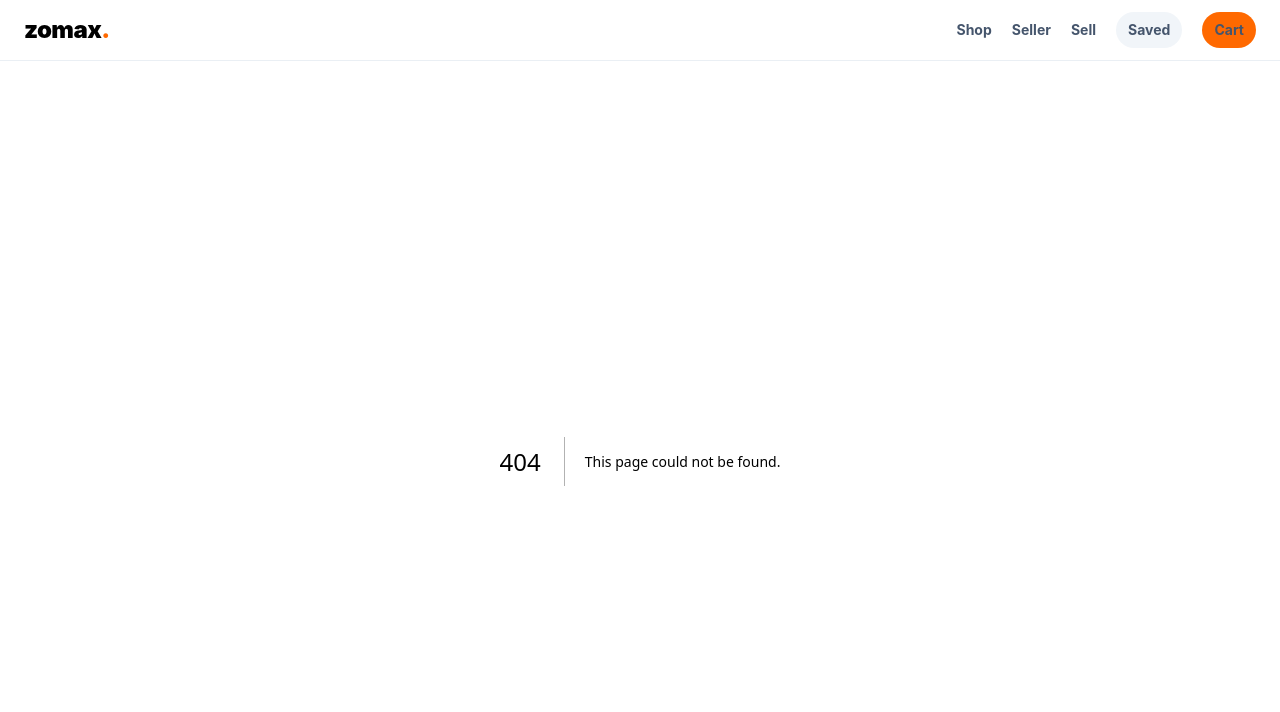
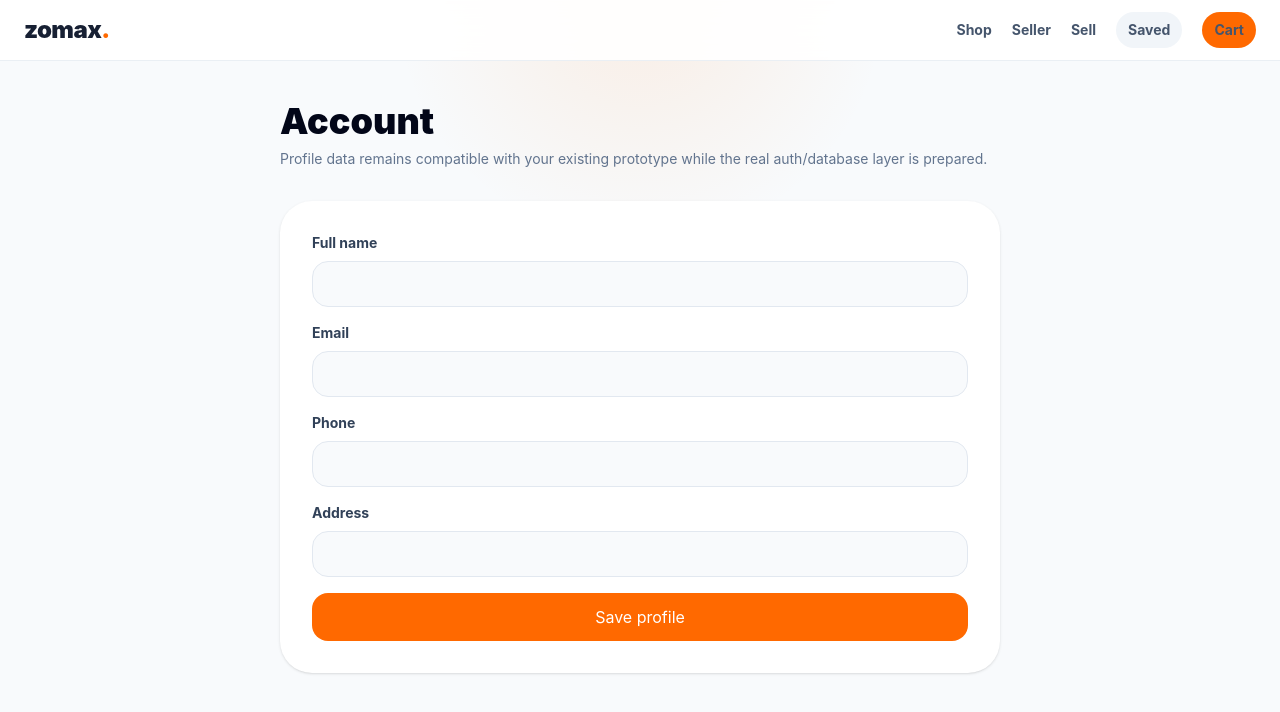
Before and after one commit to nbeekeddy-debug/zomax, a Next.js app: page /account in a window 1280 px wide. Before the commit this address had no page. Shown: the top 712 px of the page. Built offline with nearby package versions, Linux system fonts and the light colour scheme.

Commit message:
feat: migrate account profile route

```diff
--- /dev/null
+++ b/app/account/page.tsx
@@ -0,0 +1,41 @@
+"use client";
+
+import { FormEvent, useEffect, useState } from "react";
+
+type Account = { name?: string; email?: string; phone?: string; address?: string };
+
+export default function AccountPage() {
+  const [account, setAccount] = useState<Account>({});
+  const [saved, setSaved] = useState(false);
+
+  useEffect(() => {
+    try { setAccount(JSON.parse(localStorage.getItem("zomax_account") || "{}")); } catch { setAccount({}); }
+  }, []);
+
+  function submit(event: FormEvent<HTMLFormElement>) {
+    event.preventDefault();
+    localStorage.setItem("zomax_account", JSON.stringify(account));
+    setSaved(true);
+  }
+
+  return (
+    <main className="mx-auto max-w-3xl px-4 py-10 md:px-6">
+      <h1 className="text-4xl font-black text-slate-950">Account</h1>
+      <p className="mt-2 text-sm text-slate-500">Profile data remains compatible with your existing prototype while the real auth/database layer is prepared.</p>
+      <form onSubmit={submit} className="mt-8 space-y-4 rounded-[32px] bg-white p-6 shadow-sm md:p-8">
+        {([
+          ["name", "Full name", "text"],
+          ["email", "Email", "email"],
+          ["phone", "Phone", "tel"],
+          ["address", "Address", "text"],
+        ] as const).map(([key, label, type]) => (
+          <label key={key} className="block text-sm font-bold text-slate-700">{label}
+            <input type={type} value={account[key] || ""} onChange={(event) => setAccount((value) => ({ ...value, [key]: event.target.value }))} className="mt-2 w-full rounded-2xl border border-slate-200 bg-slate-50 px-4 py-3 outline-none focus:border-orange-400" />
+          </label>
+        ))}
+        <button className="w-full rounded-2xl bg-orange-500 px-5 py-3 font-black text-white">Save profile</button>
+        {saved ? <p className="text-center text-sm font-bold text-emerald-600">Profile saved.</p> : null}
+      </form>
+    </main>
+  );
+}
```
